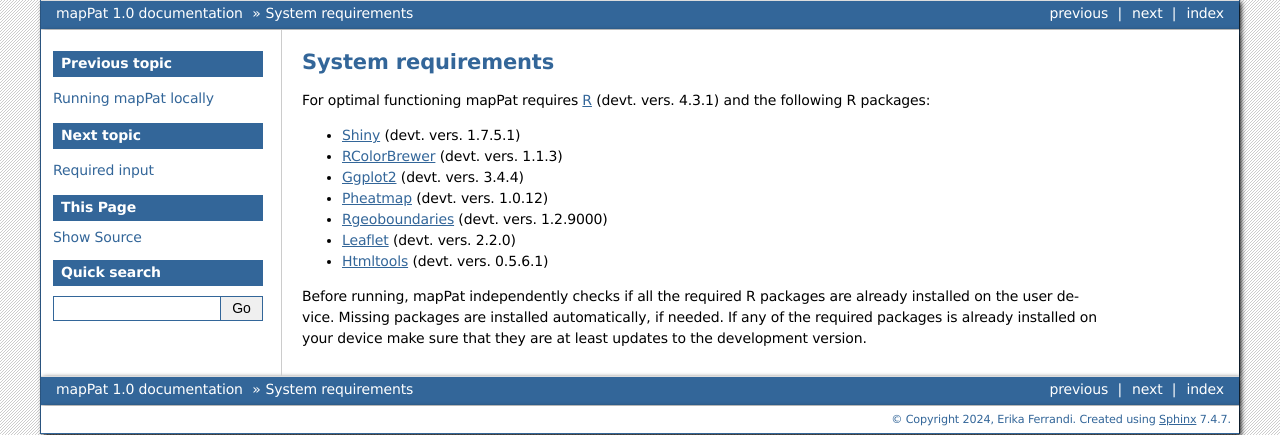
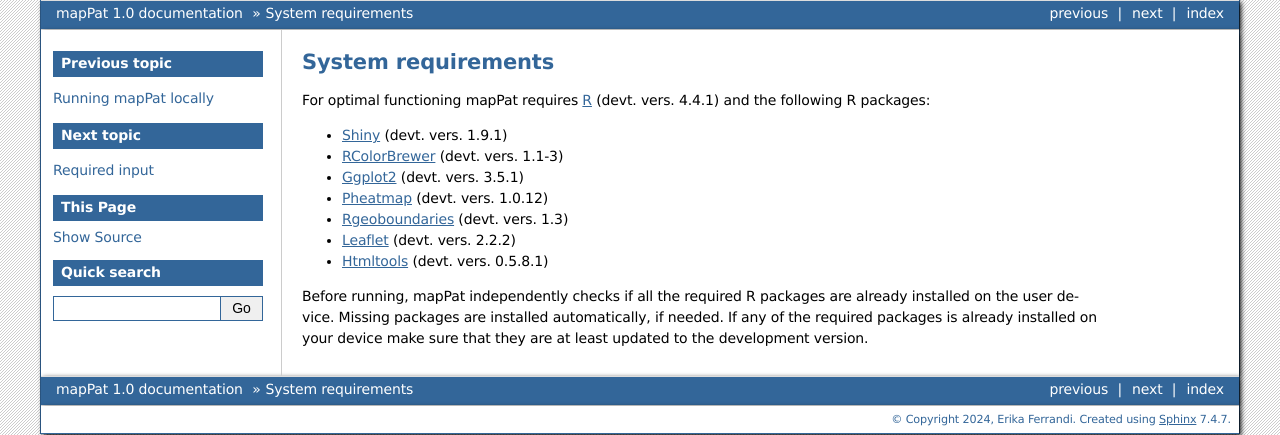
Before and after one commit to F3rika/mapPat, a Sphinx documentation site: the page built from docs/source/sysReq.rst, in a window 1280 px wide. Shown: the top 435 px of the page. Built offline with Sphinx 7.4.7, drawn with Linux system fonts in a browser that asks for light colours.

Commit message:
Update sysReq.rst

```diff
--- a/docs/source/sysReq.rst
+++ b/docs/source/sysReq.rst
@@ -1,14 +1,14 @@
 System requirements
 -------------------
 
-For optimal functioning mapPat requires `R <https://www.r-project.org/>`_  (devt. vers. 4.3.1) and the following R packages:
+For optimal functioning mapPat requires `R <https://www.r-project.org/>`_  (devt. vers. 4.4.1) and the following R packages:
 
-+ `Shiny <https://github.com/rstudio/shiny>`_ (devt. vers. 1.7.5.1)
-+ `RColorBrewer <https://github.com/axismaps/colorbrewer/>`_ (devt. vers. 1.1.3)
-+ `Ggplot2 <https://github.com/tidyverse/ggplot2>`_ (devt. vers. 3.4.4)
++ `Shiny <https://github.com/rstudio/shiny>`_ (devt. vers. 1.9.1)
++ `RColorBrewer <https://github.com/axismaps/colorbrewer/>`_ (devt. vers. 1.1-3)
++ `Ggplot2 <https://github.com/tidyverse/ggplot2>`_ (devt. vers. 3.5.1)
 + `Pheatmap <https://github.com/raivokolde/pheatmap>`_ (devt. vers. 1.0.12)
-+ `Rgeoboundaries <https://github.com/wmgeolab/rgeoboundaries>`_ (devt. vers. 1.2.9000)
-+ `Leaflet <https://github.com/Leaflet/Leaflet>`_  (devt. vers. 2.2.0)
-+ `Htmltools <https://github.com/rstudio/htmltools>`_ (devt. vers. 0.5.6.1)
++ `Rgeoboundaries <https://github.com/wmgeolab/rgeoboundaries>`_ (devt. vers. 1.3)
++ `Leaflet <https://github.com/Leaflet/Leaflet>`_  (devt. vers. 2.2.2)
++ `Htmltools <https://github.com/rstudio/htmltools>`_ (devt. vers. 0.5.8.1)
 
-Before running, mapPat independently checks if all the required R packages are already installed on the user device. Missing packages are installed automatically, if needed. If any of the required packages is already installed on your device make sure that they are at least updates to the development version.
+Before running, mapPat independently checks if all the required R packages are already installed on the user device. Missing packages are installed automatically, if needed. If any of the required packages is already installed on your device make sure that they are at least updated to the development version.
```
